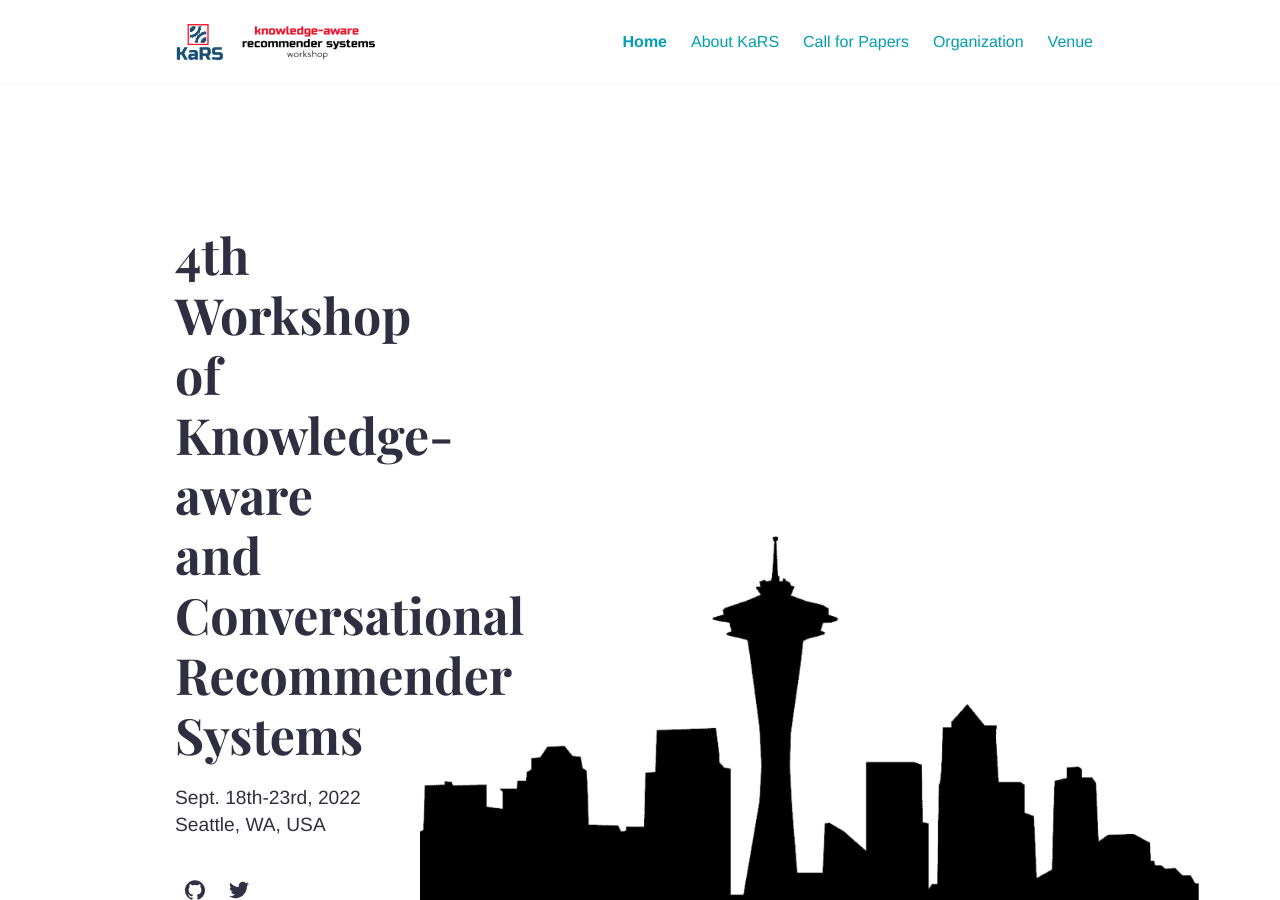
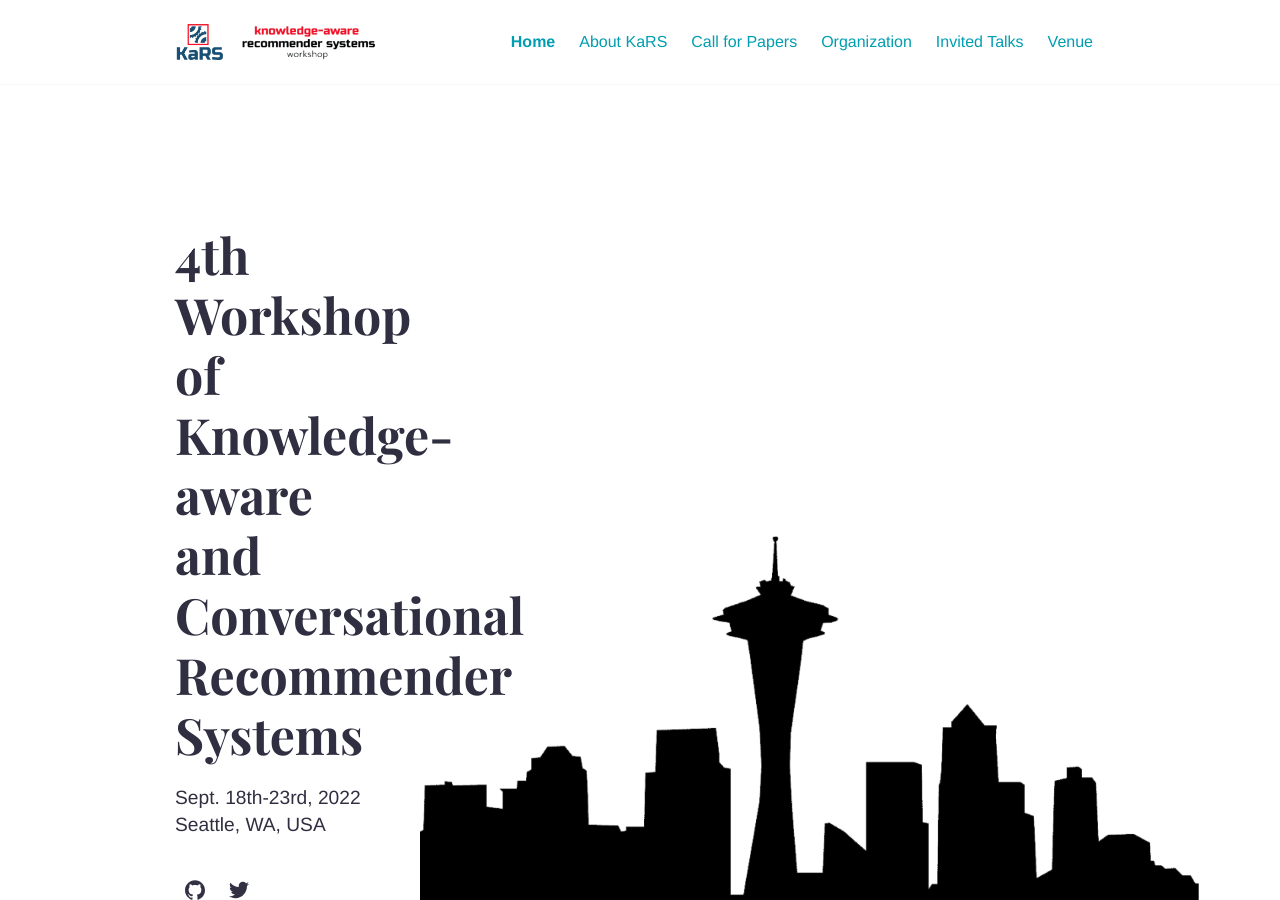
Before and after one commit to kars-workshop/2022, a Jekyll site: the page built from index.md, in a window 1280 px wide and 900 px high. Built offline with Jekyll 4.4.1, drawn with Linux system fonts in a browser that asks for light colours.

Commit message:
Update menus.yml

```diff
--- a/_data/menus.yml
+++ b/_data/menus.yml
@@ -17,6 +17,9 @@ main:
 #   - name: "Program"
 #     url: "/program/"
 #     weight: 5
+  - name: "Invited Talks"
+    url: "/talks"
+    weight: 5
   - name: "Venue"
     url: "https://recsys.acm.org/recsys22/location/"
     weight: 6
```
